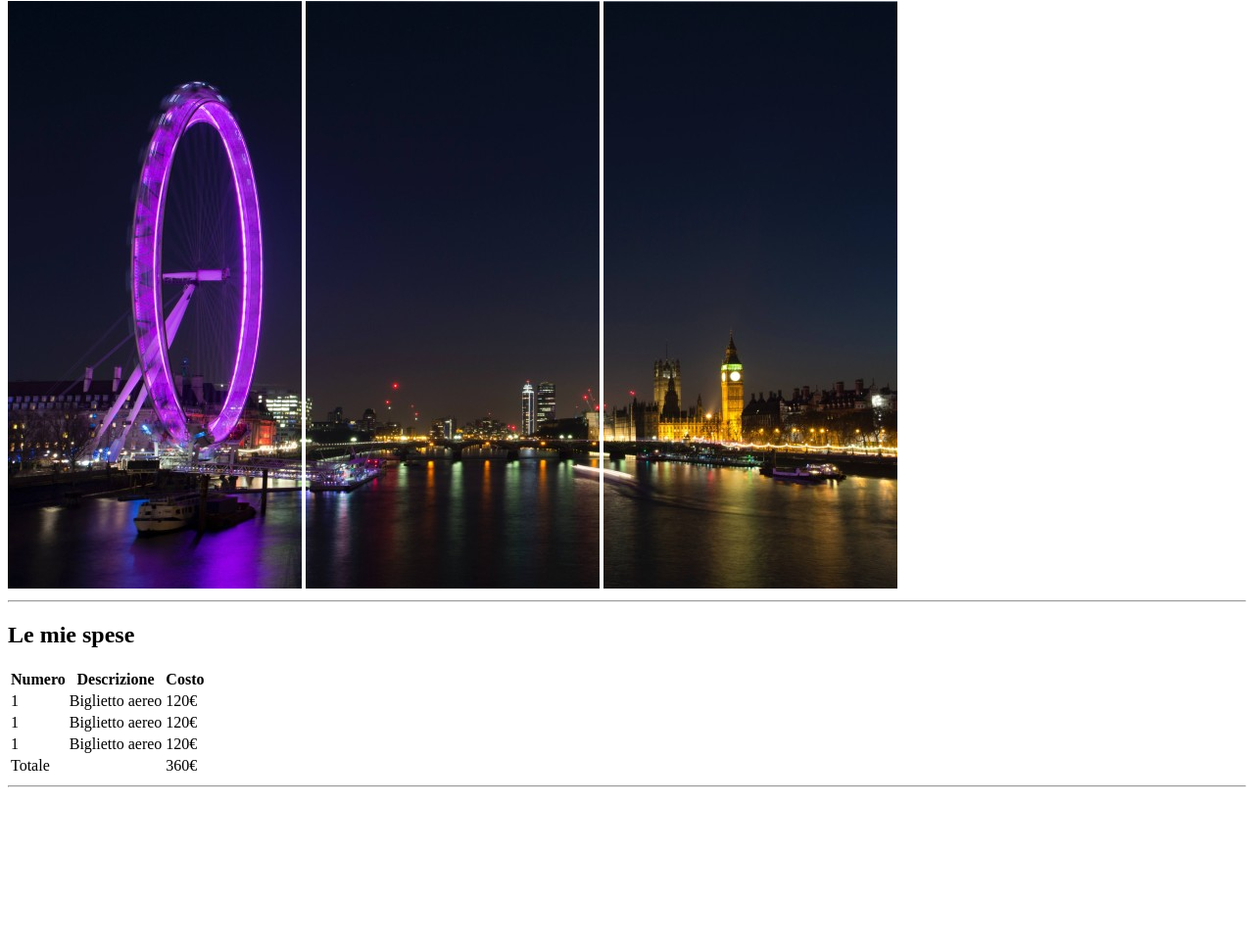
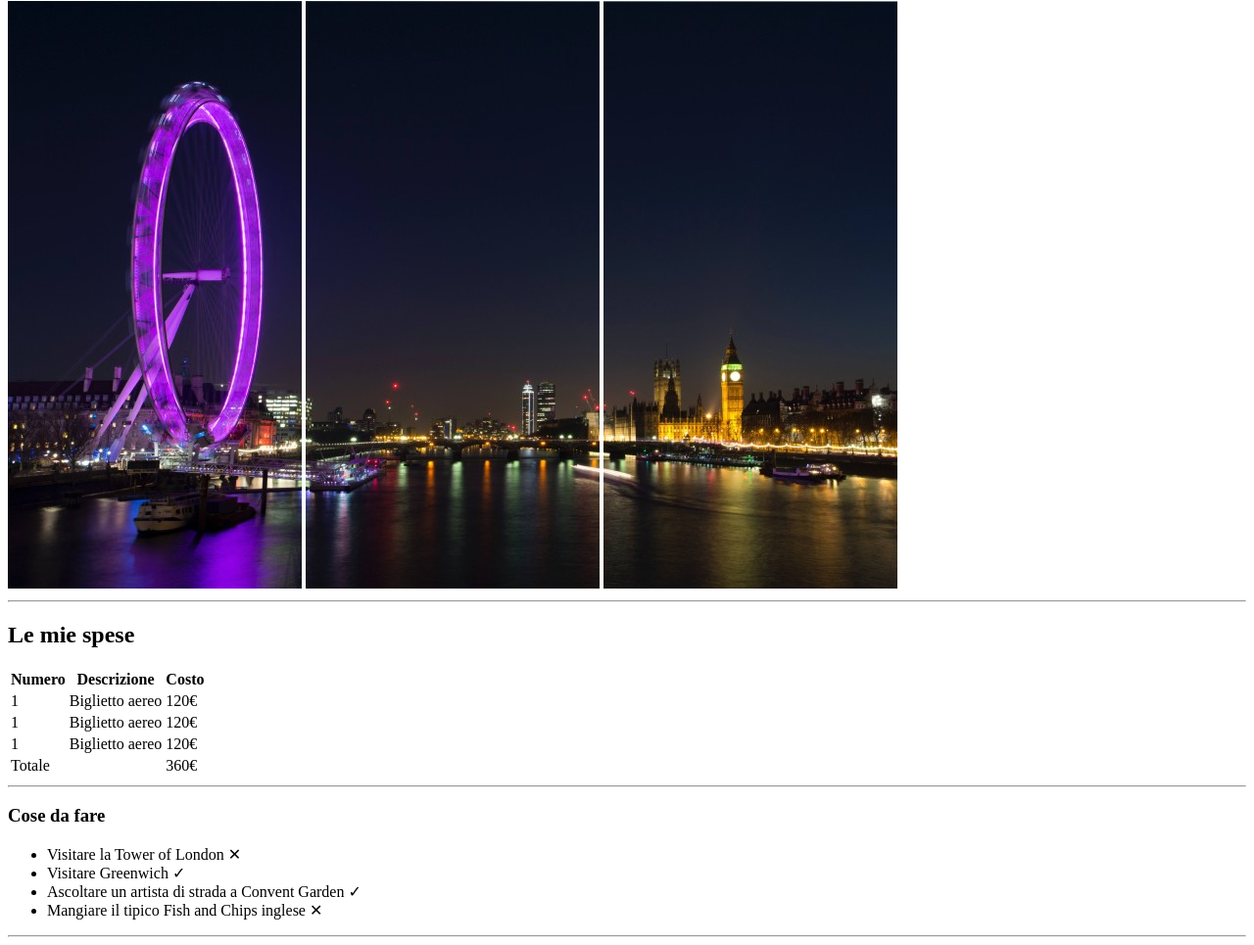
Before and after one commit to andreagavardi/html-london-trip, a plain HTML site: page index.html in a window 1280 px wide. Shown: the part 79-1044 px from the top of the page at 98% size. Before the commit the page ends 891 px from the top, so only its background shows below. Drawn offline with Linux system fonts and the light colour scheme.

Commit message:
Inserito sezione 2 lista non ordinata

```diff
--- a/index.html
+++ b/index.html
@@ -69,6 +69,18 @@
 
         </section>
     <!-- /sezione1 -->
+    <!-- sezione2 -->
+    <section>
+        <h3>Cose da fare</h3>
+        <ul>
+            <li>Visitare la Tower of London &#10005;</li>
+            <li>Visitare Greenwich &check;</li>
+            <li>Ascoltare un artista di strada a Convent Garden &check;</li>
+            <li>Mangiare il tipico Fish and Chips inglese &#10005;</li>
+        </ul>
+    </section>
+    <!-- /sezione2 -->
+    <hr>
     </main>
 <!-- /corpo della pagina -->
 
```
